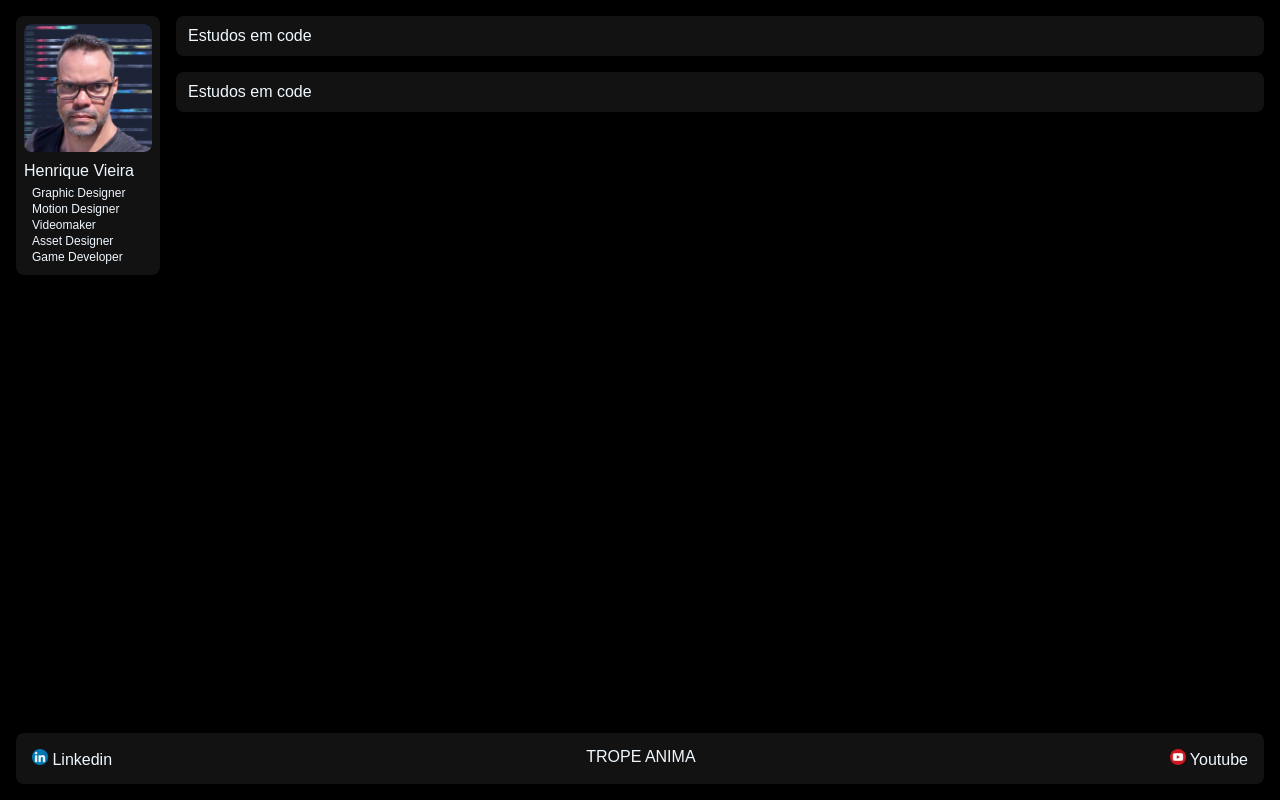
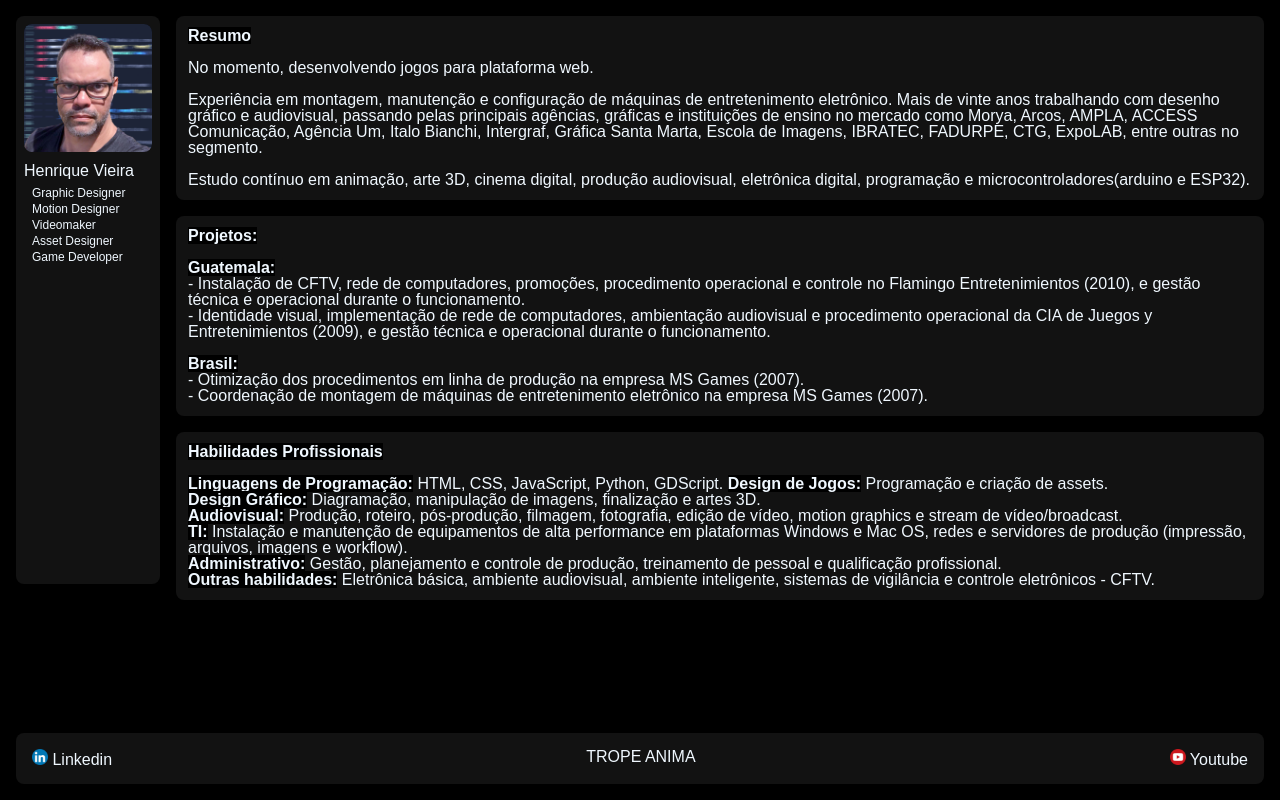
Before and after one commit to henriqueva/EstudosCode, a plain HTML site: page index.html in a window 1280 px wide. Drawn offline with Linux system fonts and the light colour scheme.

Commit message:
Update index.html

```diff
--- a/index.html
+++ b/index.html
@@ -27,10 +27,36 @@
     </header>
     <main>
         <div class="conteudo">
-            Estudos em code
+            <b>Resumo</b><br>
+            <br>
+            No momento, desenvolvendo jogos para plataforma web.<br>
+            <br>
+            Experiência em montagem, manutenção e configuração de máquinas de entretenimento eletrônico.
+            Mais de vinte anos trabalhando com desenho gráfico e audiovisual, passando pelas principais agências, gráficas e instituições de ensino no mercado como Morya, Arcos, AMPLA, ACCESS Comunicação, Agência Um, Italo Bianchi, Intergraf, Gráfica Santa Marta, Escola de Imagens, IBRATEC, FADURPE, CTG, ExpoLAB, entre outras no segmento.<br>
+<br>
+Estudo contínuo em animação, arte 3D, cinema digital, produção audiovisual, eletrônica digital, programação e microcontroladores(arduino e ESP32).
         </div>
         <div class="conteudo">
-            Estudos em code
+            <b>Projetos:</b><br>
+            <br>
+            <b>Guatemala:</b><br>
+            - Instalação de CFTV, rede de computadores, promoções, procedimento operacional e controle no Flamingo Entretenimientos (2010), e gestão técnica e operacional durante o funcionamento.<br>
+            - Identidade visual, implementação de rede de computadores, ambientação audiovisual e procedimento operacional da CIA de Juegos y Entretenimientos (2009), e gestão técnica e operacional durante o funcionamento.<br>
+            <br>
+            <b>Brasil:</b><br>
+            - Otimização dos procedimentos em linha de produção na empresa MS Games (2007).<br>
+            - Coordenação de montagem de máquinas de entretenimento eletrônico na empresa MS Games (2007).
+        </div>
+        <div class="conteudo">
+            <b>Habilidades Profissionais</b><br>
+            <br>
+            <b>Linguagens de Programação:</b> HTML, CSS, JavaScript, Python, GDScript.
+            <b>Design de Jogos:</b> Programação e criação de assets.<br>
+            <b>Design Gráfico:</b> Diagramação, manipulação de imagens, finalização e artes 3D.<br>
+            <b>Audiovisual:</b> Produção, roteiro, pós-produção, filmagem, fotografia, edição de vídeo, motion graphics e stream de vídeo/broadcast.<br>
+            <b>TI:</b> Instalação e manutenção de equipamentos de alta performance em plataformas Windows e Mac OS, redes e servidores de produção (impressão, arquivos, imagens e workflow).<br>
+            <b>Administrativo:</b> Gestão, planejamento e controle de produção, treinamento de pessoal e qualificação profissional.<br>
+            <b>Outras habilidades:</b> Eletrônica básica, ambiente audiovisual, ambiente inteligente, sistemas de vigilância e controle eletrônicos - CFTV.
         </div>
 
     </main>
```
